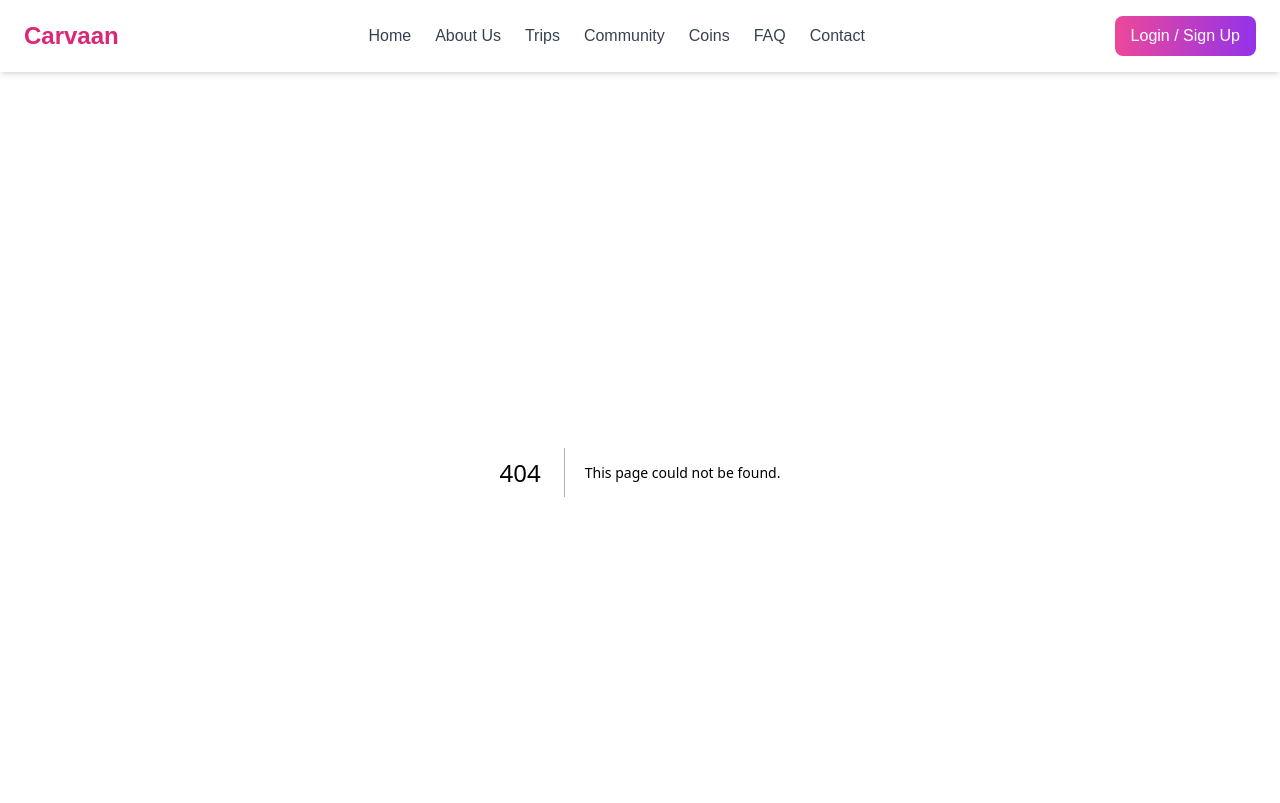
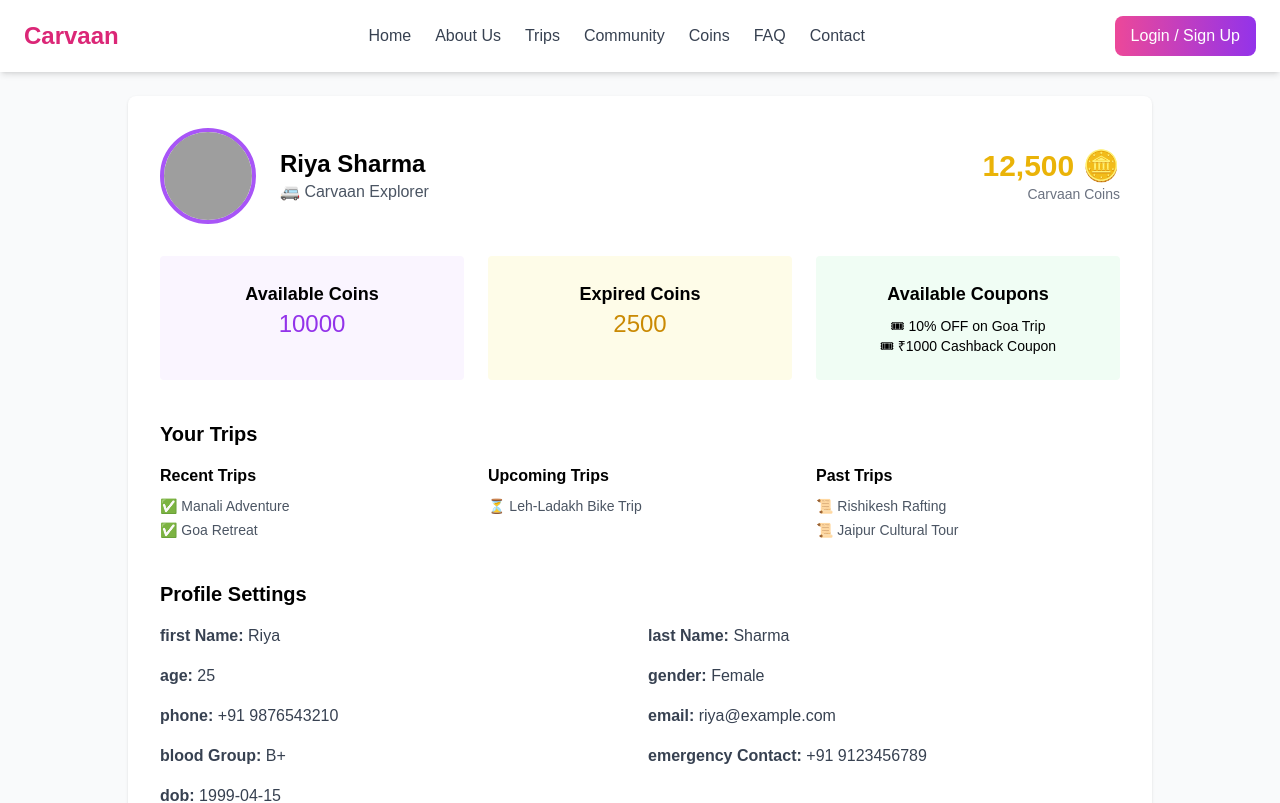
Before and after one commit to carvaangurgaon1/carvaan-website, a Next.js app: page /profile in a window 1280 px wide. Before the commit this address had no page. Shown: the top 803 px of the page. Built offline with nearby package versions, Linux system fonts and the light colour scheme; grey boxes are pictures that could not be loaded.

Commit message:
Create page.js

```diff
--- /dev/null
+++ b/app/profile/page.js
@@ -0,0 +1,124 @@
+"use client";
+import { useState } from "react";
+
+export default function ProfilePage() {
+  const [editMode, setEditMode] = useState(false);
+
+  const user = {
+    name: "Riya Sharma",
+    coins: 12500,
+    availableCoins: 10000,
+    expiredCoins: 2500,
+    photo: "/images/profile.jpg",
+    trips: {
+      recent: ["Manali Adventure", "Goa Retreat"],
+      upcoming: ["Leh-Ladakh Bike Trip"],
+      past: ["Rishikesh Rafting", "Jaipur Cultural Tour"]
+    },
+    coupons: ["10% OFF on Goa Trip", "₹1000 Cashback Coupon"],
+    profile: {
+      firstName: "Riya",
+      lastName: "Sharma",
+      age: 25,
+      gender: "Female",
+      phone: "+91 9876543210",
+      email: "riya@example.com",
+      bloodGroup: "B+",
+      emergencyContact: "+91 9123456789",
+      dob: "1999-04-15"
+    }
+  };
+
+  return (
+    <main className="min-h-screen bg-gray-50 p-6">
+      <div className="max-w-5xl mx-auto bg-white rounded-lg shadow p-8">
+
+        {/* Profile Header */}
+        <div className="flex items-center gap-6">
+          <img src={user.photo} alt="Profile" className="w-24 h-24 rounded-full border-4 border-purple-500" />
+          <div>
+            <h1 className="text-2xl font-bold">{user.name}</h1>
+            <p className="text-gray-600">🚐 Carvaan Explorer</p>
+          </div>
+          <div className="ml-auto text-right">
+            <p className="text-3xl font-bold text-yellow-500">{user.coins.toLocaleString()} 🪙</p>
+            <p className="text-sm text-gray-500">Carvaan Coins</p>
+          </div>
+        </div>
+
+        {/* Rewards Section */}
+        <div className="grid md:grid-cols-3 gap-6 mt-8">
+          <div className="bg-purple-50 p-6 rounded text-center">
+            <h3 className="font-bold text-lg">Available Coins</h3>
+            <p className="text-2xl text-purple-600">{user.availableCoins}</p>
+          </div>
+          <div className="bg-yellow-50 p-6 rounded text-center">
+            <h3 className="font-bold text-lg">Expired Coins</h3>
+            <p className="text-2xl text-yellow-600">{user.expiredCoins}</p>
+          </div>
+          <div className="bg-green-50 p-6 rounded text-center">
+            <h3 className="font-bold text-lg">Available Coupons</h3>
+            <ul className="text-sm mt-2">
+              {user.coupons.map((c, i) => <li key={i}>🎟 {c}</li>)}
+            </ul>
+          </div>
+        </div>
+
+        {/* Trips Section */}
+        <div className="mt-10">
+          <h2 className="text-xl font-bold mb-4">Your Trips</h2>
+          <div className="grid md:grid-cols-3 gap-6">
+            <div>
+              <h3 className="font-semibold">Recent Trips</h3>
+              <ul className="text-sm text-gray-600 mt-2 space-y-1">
+                {user.trips.recent.map((t, i) => <li key={i}>✅ {t}</li>)}
+              </ul>
+            </div>
+            <div>
+              <h3 className="font-semibold">Upcoming Trips</h3>
+              <ul className="text-sm text-gray-600 mt-2 space-y-1">
+                {user.trips.upcoming.map((t, i) => <li key={i}>⏳ {t}</li>)}
+              </ul>
+            </div>
+            <div>
+              <h3 className="font-semibold">Past Trips</h3>
+              <ul className="text-sm text-gray-600 mt-2 space-y-1">
+                {user.trips.past.map((t, i) => <li key={i}>📜 {t}</li>)}
+              </ul>
+            </div>
+          </div>
+        </div>
+
+        {/* Profile Settings */}
+        <div className="mt-10">
+          <h2 className="text-xl font-bold mb-4">Profile Settings</h2>
+          {!editMode ? (
+            <div className="grid md:grid-cols-2 gap-4 text-gray-700">
+              {Object.entries(user.profile).map(([k, v], i) => (
+                <p key={i}><span className="font-semibold">{k.replace(/([A-Z])/g, " $1")}: </span>{v}</p>
+              ))}
+            </div>
+          ) : (
+            <form className="grid md:grid-cols-2 gap-4">
+              <input defaultValue={user.profile.firstName} required className="border p-2 rounded" />
+              <input defaultValue={user.profile.lastName} required className="border p-2 rounded" />
+              <input defaultValue={user.profile.age} type="number" required className="border p-2 rounded" />
+              <select defaultValue={user.profile.gender} required className="border p-2 rounded">
+                <option>Male</option><option>Female</option><option>Other</option>
+              </select>
+              <input defaultValue={user.profile.phone} required className="border p-2 rounded" />
+              <input defaultValue={user.profile.email} type="email" required className="border p-2 rounded" />
+              <input defaultValue={user.profile.bloodGroup} required className="border p-2 rounded" />
+              <input defaultValue={user.profile.emergencyContact} required className="border p-2 rounded" />
+              <input defaultValue={user.profile.dob} type="date" required className="border p-2 rounded" />
+              <button className="col-span-2 py-2 bg-green-600 text-white rounded">Save Changes</button>
+            </form>
+          )}
+          <button onClick={() => setEditMode(!editMode)} className="mt-4 px-6 py-2 bg-purple-600 text-white rounded">
+            {editMode ? "Cancel" : "Edit Profile"}
+          </button>
+        </div>
+      </div>
+    </main>
+  );
+}
```
